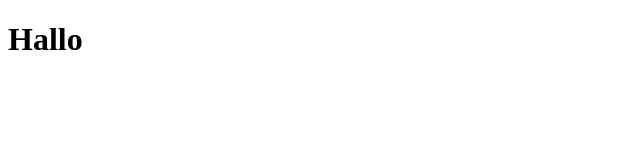
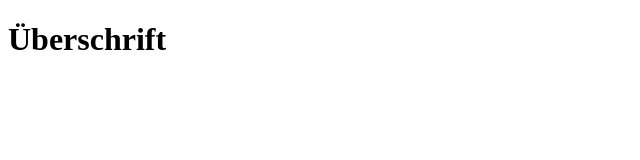
Before and after one commit to MaierDennis/TestProjekt, a plain HTML site: page testGithub.html in a window 1280 px wide. Shown: the whole page, without its empty margins (0-640 px from the left). Drawn offline with Linux system fonts and the light colour scheme.

Commit message:
Added headline

```diff
--- a/testGithub.html
+++ b/testGithub.html
@@ -7,6 +7,6 @@
     <title>Document</title>
 </head>
 <body>
-    <h1>Hallo</h1>
+    <h1>Überschrift</h1>
 </body>
 </html>
```
